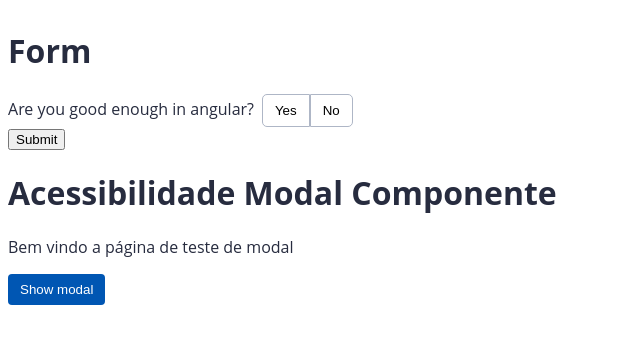
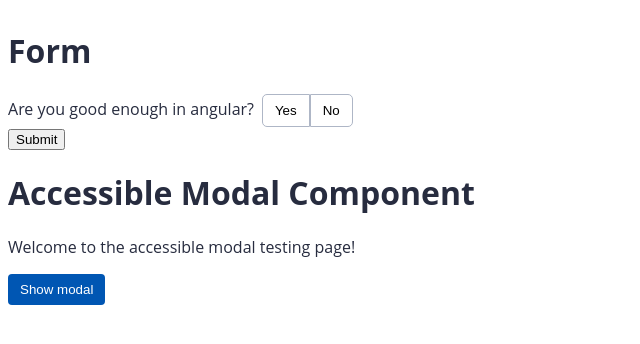
Before and after one commit to Rennan-sbarros/Acessibilidade-Angular, an Angular app: page / in a window 1280 px wide. Shown: the top 344 px of the page, without its empty margins (0-640 px from the left). Built offline with nearby package versions, Linux system fonts and the light colour scheme.

Commit message:
corrections

```diff
--- /dev/null
+++ b/src/app/app-routing.module.ts
@@ -0,0 +1,10 @@
+import { NgModule } from '@angular/core';
+import { Routes, RouterModule } from '@angular/router';
+
+const routes: Routes = [];
+
+@NgModule({
+  imports: [RouterModule.forRoot(routes)],
+  exports: [RouterModule]
+})
+export class AppRoutingModule { }
--- a/src/app/app.component.html
+++ b/src/app/app.component.html
@@ -1,4 +1,3 @@
-<main>
 <div class="acessibilidade-introducao">
   <h1>Form</h1>
   <form [formGroup]="form" (ngSubmit)="submit()">
@@ -12,42 +11,41 @@
 </div>
 
 <div class="acessibilidade-modal">
-    <h1>Acessibilidade Modal Componente</h1>
-    <p>Bem vindo a página de teste de modal</p>
+  <h1>Accessible Modal Component</h1>
+
+  <p>Welcome to the accessible modal testing page!</p>
   <button
     class="button button-primary"
     type="button"
-      (click)="show()"
-    >
-      Show modal
-    </button>
+    (click)="show()">Show modal</button>
 
   <ng-template #modal>
     <div class="form-field">
-        <label for="firstName">First Name</label>
+      <label for="firstName">First name</label>
       <input id="firstName" [(value)]="firstName">
     </div>
+
     <div class="form-field">
       <label for="surname">Surname</label>
       <input id="surname">
     </div>
+
     <div class="form-field">
       <label for="age">Age</label>
       <input id="age">
     </div>
+
+    <label for="info">Subscribe to news letter</label>
+    <input id="info" type="checkbox" (change)="info = !info">
+    <p [@fade] *ngIf="info">This is a placeholder for more information</p>
 
     <div class="button-group">
       <button class="button button-primary" type="button">Submit</button>
       <button
         class="button button-secondary"
         type="button"
-          (click)="modalRef.close()"
-        >
-          Cancel
+        (click)="modalRef.close()">Cancel
       </button>
     </div>
   </ng-template>
-
 </div>
-
-</main>
--- a/src/app/app.component.ts
+++ b/src/app/app.component.ts
@@ -1,25 +1,29 @@
 import { Component, TemplateRef, ViewChild } from '@angular/core';
 import { FormBuilder, FormGroup } from '@angular/forms';
+
+import { fade } from './shared/animations/fade';
 import { ModalRef } from './shared/components/modal/models/modal-ref';
 import { ModalService } from './shared/components/modal/services/modal.service';
 
 @Component({
   selector: 'app-root',
   templateUrl: './app.component.html',
-  styleUrls: ['./app.component.scss']
+  styleUrls: ['./app.component.scss'],
+  animations: [fade]
 })
 export class AppComponent {
-  title = 'a11y-p1';
   public form: FormGroup = null;
 
-  @ViewChild('modal') public modalTemplateRef: TemplateRef<any>
-  public firstName = 'Flávio'
+  @ViewChild('modal') public modalTemplateRef: TemplateRef<any>;
+  title = 'a11y-p2';
+  public firstName = 'Flávio';
   public modalRef: ModalRef;
+  public info = false;
 
   constructor(
     public formBuilder: FormBuilder,
     private modalService: ModalService
-  ){
+  ) {
     this.form = formBuilder.group({
       yesNoAnswer: [null]
     })
@@ -29,10 +33,10 @@ export class AppComponent {
     console.log(this.form.value);
   }
 
-  public show(): void{
+  public show(): void {
     this.modalRef = this.modalService.open({
       templateRef: this.modalTemplateRef,
       title: 'User Details'
-    })
+    });
   }
 }
```
Also changed, not shown: src/app/app.module.ts (+11 -8 lines). Lines whose indentation alone changed are shown as unchanged.
